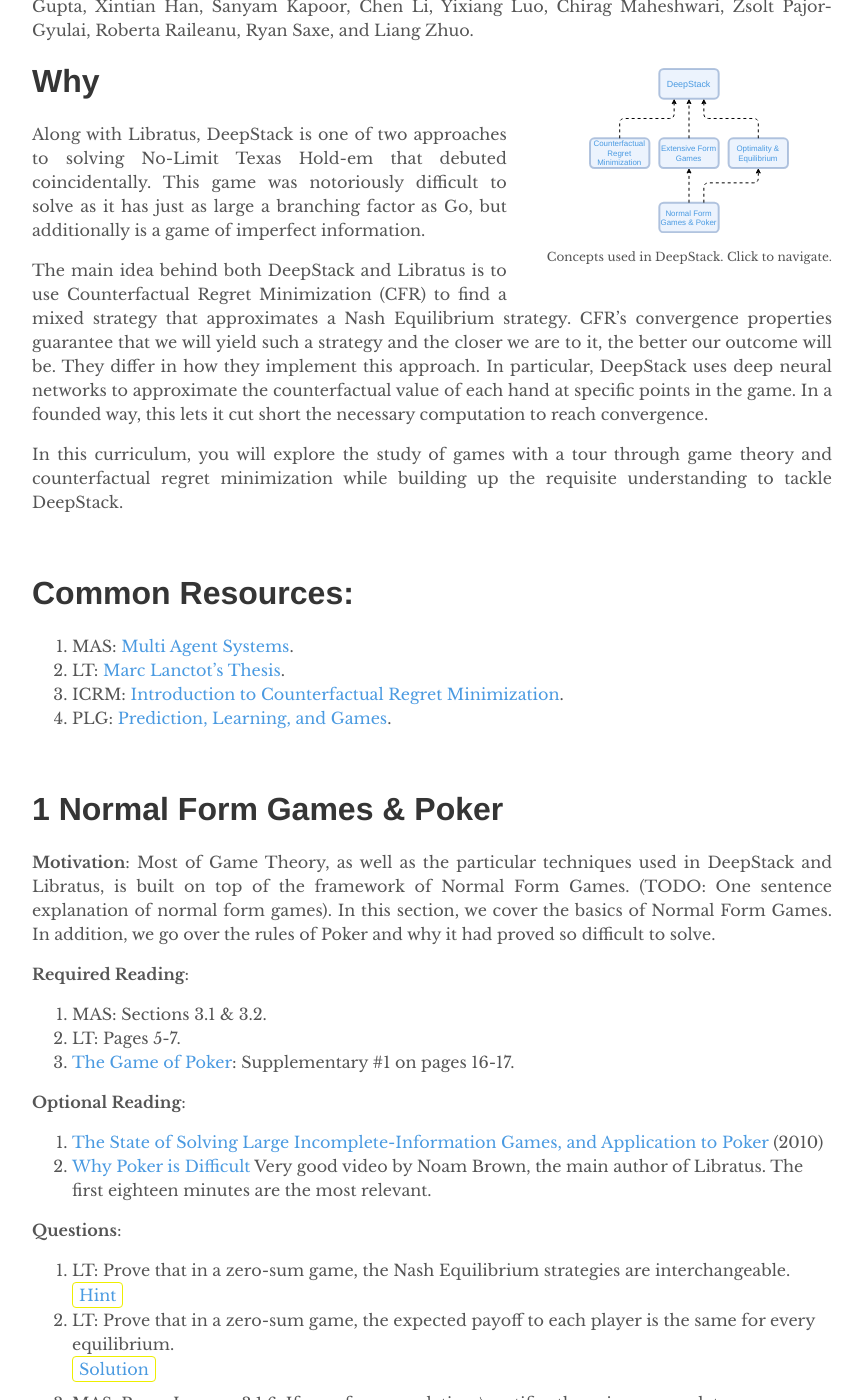
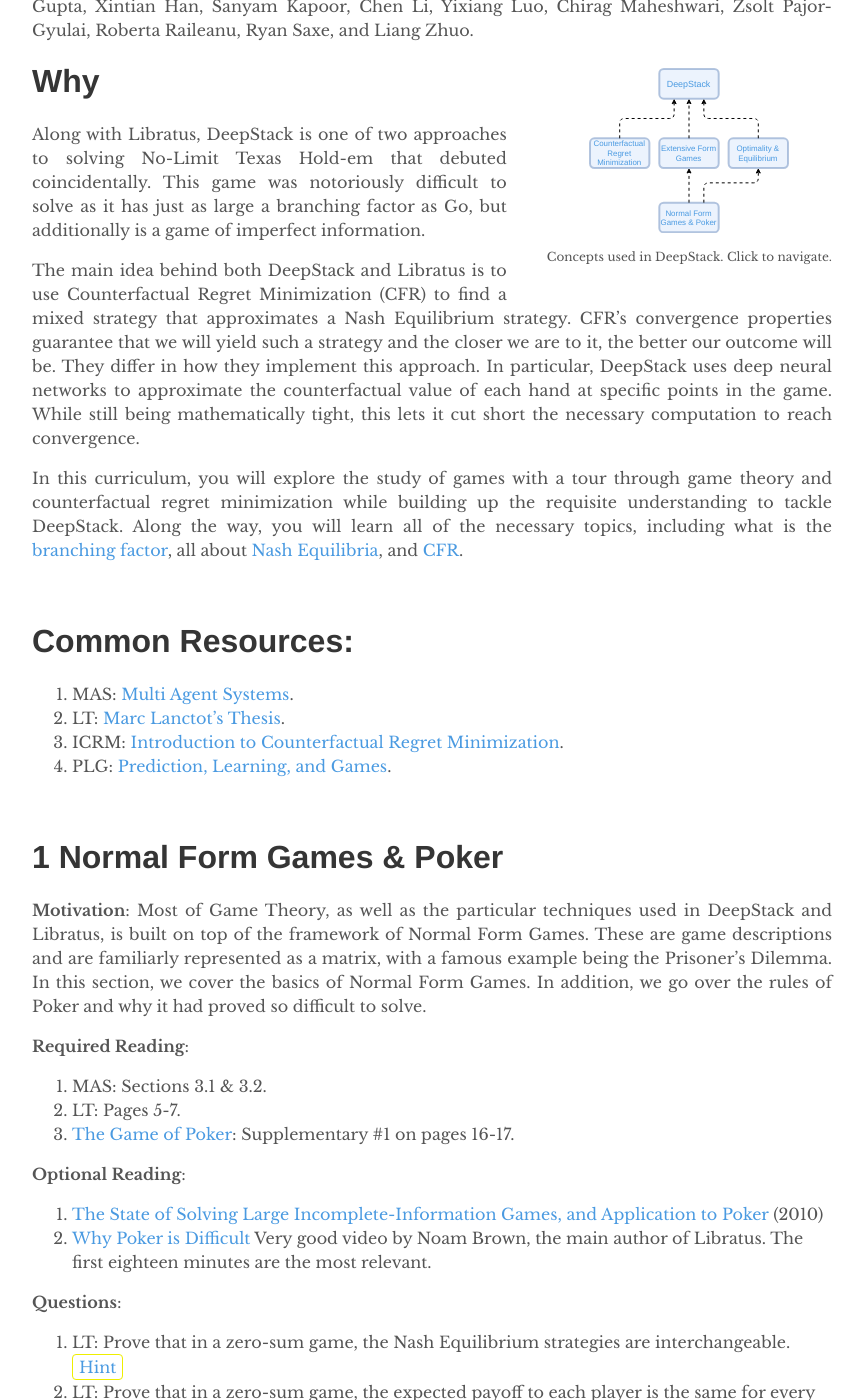
Before and after one commit to depthfirstlearning/depthfirstlearning.com, a Jekyll site: the page built from _posts/2018-06-24-DeepStack.markdown, in a window 1280 px wide and 1400 px high, scrolled down 627 px. Shown: the whole window, without its empty margins (208-1073 px from the left). Built offline with Jekyll 4.4.1, drawn with Linux system fonts in a browser that asks for light colours; formulas are drawn with MathJax 3; some of the changed text lies outside the part shown.

Commit message:
deepstack edits.

```diff
--- a/_posts/2018-06-24-DeepStack.markdown
+++ b/_posts/2018-06-24-DeepStack.markdown
@@ -29,8 +29,8 @@
 
 Along with Libratus, DeepStack is one of two approaches to solving No-Limit
 Texas Hold-em that debuted coincidentally. This game was notoriously difficult
-to solve as it has just as large a branching factor as Go, but additionally is a
-game of imperfect information.
+to solve as it has just as large a branching factor
+as Go, but additionally is a game of imperfect information.
 
 The main idea behind both DeepStack and Libratus is to use Counterfactual Regret
 Minimization (CFR) to find a mixed strategy that approximates a Nash Equilibrium
@@ -38,12 +38,16 @@
 and the closer we are to it, the better our outcome will be. They differ in how
 they implement this approach. In particular, DeepStack uses deep neural networks
 to approximate the counterfactual value of each hand at specific points in the
-game. In a founded way, this lets it cut short the necessary computation to reach
-convergence.
+game. While still being mathematically tight, this lets it cut short
+the necessary computation to reach convergence.
 
 In this curriculum, you will explore the study of games with a tour through
 game theory and counterfactual regret minimization while building up the
-requisite understanding to tackle DeepStack.
+requisite understanding to tackle DeepStack. Along the way, you will learn
+all of the necessary topics, including what is the
+[branching factor](https://en.wikipedia.org/wiki/Branching_factor), all about
+[Nash Equilibria](https://en.wikipedia.org/wiki/Nash_equilibrium), and
+[CFR](https://www.quora.com/What-is-an-intuitive-explanation-of-counterfactual-regret-minimization).
 
 <br>
 # Common Resources:
@@ -56,9 +60,10 @@
 # 1 Normal Form Games & Poker
   **Motivation**: Most of Game Theory, as well as the particular techniques used in
   DeepStack and Libratus, is built on top of the framework of Normal Form
-  Games. (TODO: One sentence explanation of normal form games).
-  In this section, we cover the basics of Normal Form Games. In addition, we go
-  over the rules of Poker and why it had proved so difficult to solve.
+  Games. These are game descriptions and are familiarly represented as a matrix,
+  with a famous example being the Prisoner's Dilemma. In this section, we cover
+  the basics of Normal Form Games. In addition, we go over the rules of Poker and
+  why it had proved so difficult to solve.
 
   **Required Reading**:
   1. MAS: Sections 3.1 & 3.2.
@@ -110,20 +115,17 @@
   understanding. If a preference relation $$\succeq$$ satifies the axioms completeness,
   transitivity, substitutability, decomposability, monotonicity, and continuity, then
   there exists a function $$u: \mathbb{L} \mapsto [0, 1]$$ with the properties that:
-  <ol>
-  <li>\(u(o_1) \geq u(o_2)\) iff \(o_1 \succeq o_2\).</li>
-  <li>\(u([p_1 : o_1, ..., p_k: o_k]) = \sum_{i=1}^k p_{i}u(o_i)\).</li>
-  </ol>
+     1. $$u(o_1) \geq u(o_2)$$ iff $$o_1 \succeq o_2$$.
+     2. $$u([p_1 : o_1, ..., p_k: o_k]) = \sum_{i=1}^k p_{i}u(o_i)$$.
 
 <br>
 # 2 Optimality & Equilibrium
-  **Motivation**: How do you reason about games? The best strategy in multi-agent
-  scenarios depends on the choices of others. Game theory deals with this problem
+  **Motivation**: How do you reason about games? The best strategies in multi-agent
+  scenarios depend on the choices of others. Game theory deals with this problem
   by identifying subsets of outcomes called solution concepts. In this section, we
-  discuss these important solution concepts:
-  Nash Equilibrium, Pareto Optimality, and Correlated Equilibrium. We cover what
-  each solution concept implies for each game, and how difficult it is to discover
-  representative strategies for each of them.
+  discuss the fundamental solution concepts: Nash Equilibrium, Pareto Optimality,
+  and Correlated Equilibrium. For each solution concept, We cover what it implies
+  for a given game and how difficult it is to discover a representative strategy.
 
   **Required Reading**:
   1. MAS: Sections 3.3, 3.4.5, 3.4.7, 4.1, 4.2.4, 4.3, & 4.6.
```
Also changed, not shown: other parts of _posts/2018-06-24-DeepStack.markdown (+1 -1 lines).
